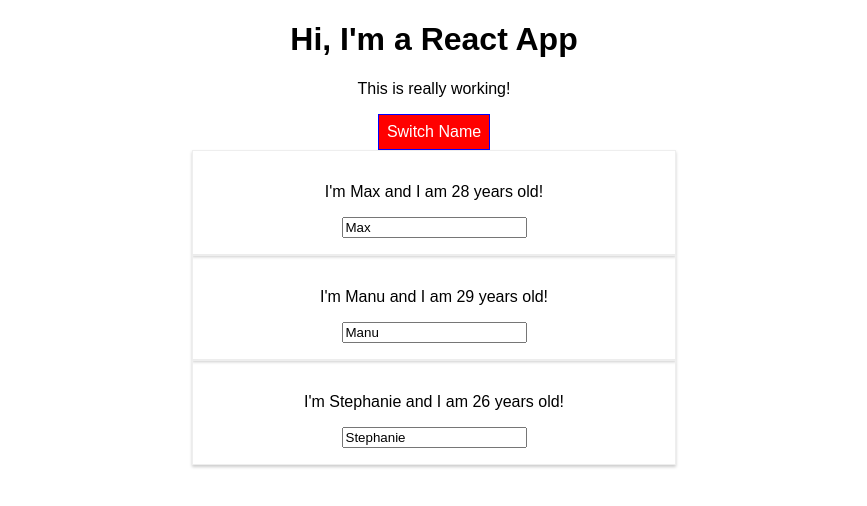
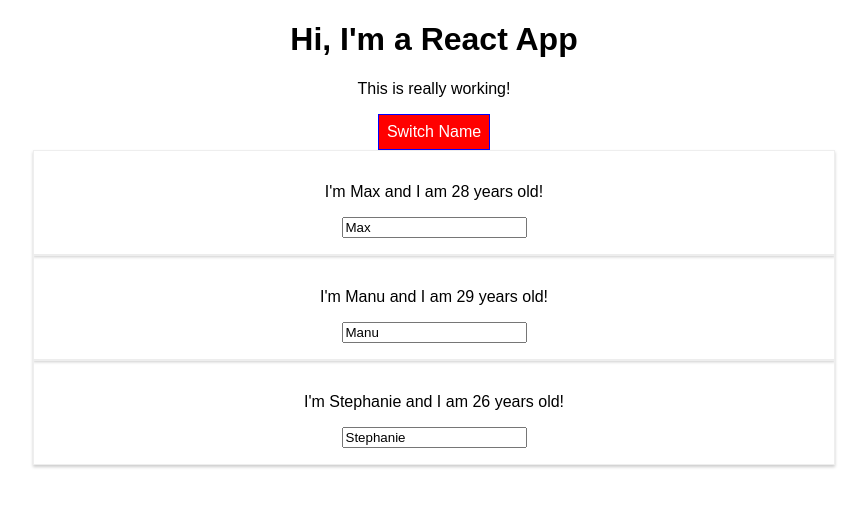
Before and after one commit to anguquga/react-complete, a React (Create React App) app: page / in a window 1280 px wide. Both pictures are taken after a click on the button "Switch Name". Shown: the top 506 px of the page, without its empty margins (206-1073 px from the left). Built offline with nearby package versions, Linux system fonts and the light colour scheme.

Commit message:
v5.1 sin Radium antes de Eject

```diff
--- a/src/App.js
+++ b/src/App.js
@@ -1,7 +1,6 @@
 import React, {Component} from 'react';
 import './App.css';
 import Person from './Person/Person';
-import Radium, {StyleRoot} from "radium";
 
 class App extends Component {
 
@@ -55,10 +54,6 @@ class App extends Component {
             border: '1px solid blue',
             padding: '8px',
             cursor: 'pointer',
-            ':hover': {
-                backgroundColor: 'lightgreen',
-                color: 'black'
-            }
         };
 
         let persons = null;
@@ -79,10 +74,6 @@ class App extends Component {
                 </div>
             );
             style.backgroundColor = 'red';
-            style[':hover'] = {
-                backgroundColor: 'salmon',
-                color: 'black'
-            }
         }
 
         const classes = [];
@@ -95,7 +86,6 @@ class App extends Component {
         }
 
         return (
-            <StyleRoot>
             <div className="App">
                 <h1>Hi, I'm a React App</h1>
                 <p className={classes.join(' ')}>This is really working!</p>
@@ -107,9 +97,8 @@ class App extends Component {
                     persons
                 }
             </div>
-            </StyleRoot>
         );
     }
 }
 
-export default Radium(App);
+export default App;
--- a/src/Person/Person.js
+++ b/src/Person/Person.js
@@ -1,23 +1,16 @@
 import React from 'react';
-import Radium from "radium";
 
 import './Person.css';
 
 
 const person = (props) => {
-    const style = {
-        '@media (min-width: 500px)':{
-            width: '450px'
-        }
-    };
-
      return (
-        <div className="Person" style={style}>
+        <div className="Person">
             <p onClick={props.click}>I'm {props.name} and I am {props.age} years old!</p>
             <p>{props.children}</p>
-            <input type="text" onChange={props.changed} value={props.name} />
+            <input type="text" onChange={props.changed} value={props.name}/>
         </div>
     )
 };
 
-export default Radium(person);
+export default person;
```
Lines whose indentation alone changed are shown as unchanged.
